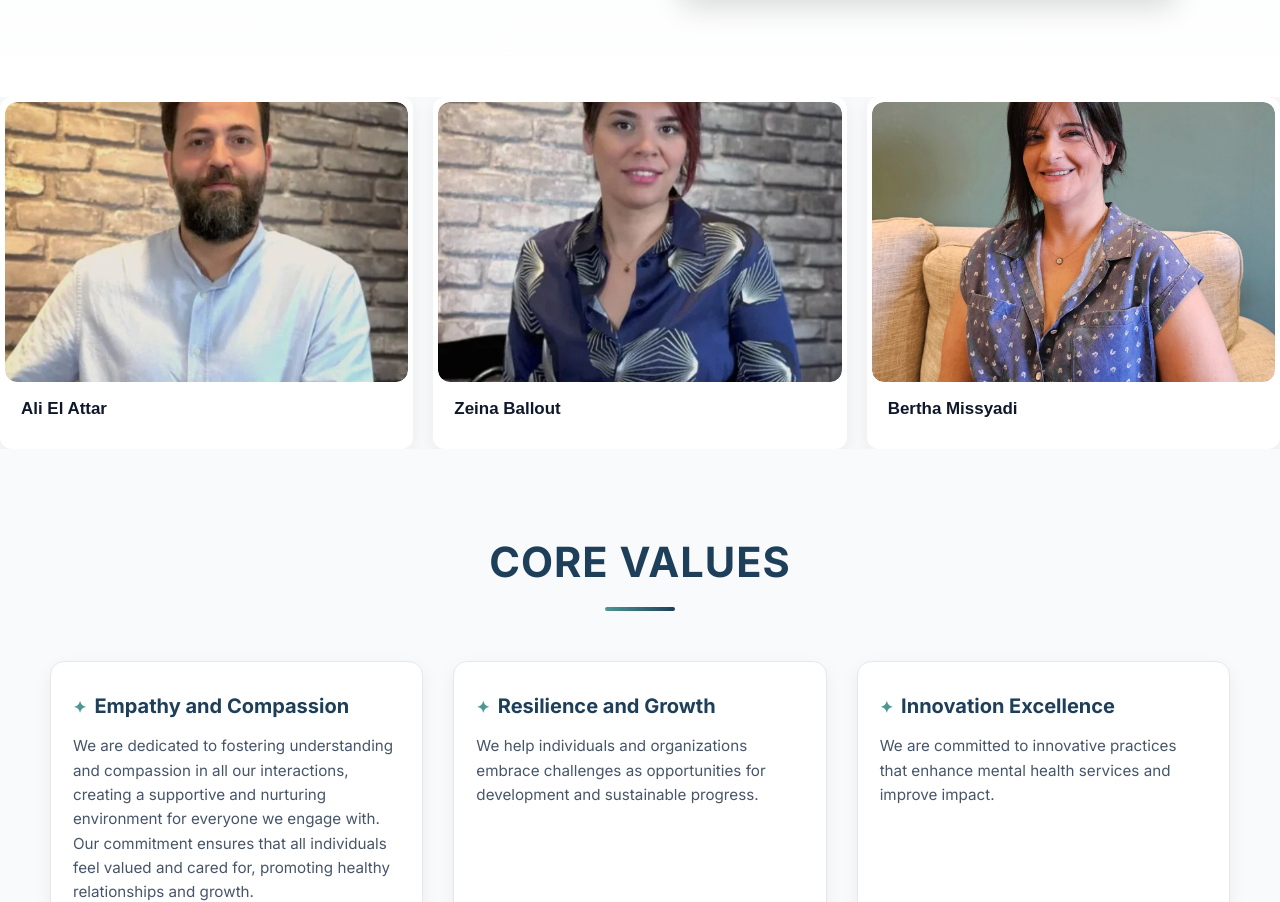
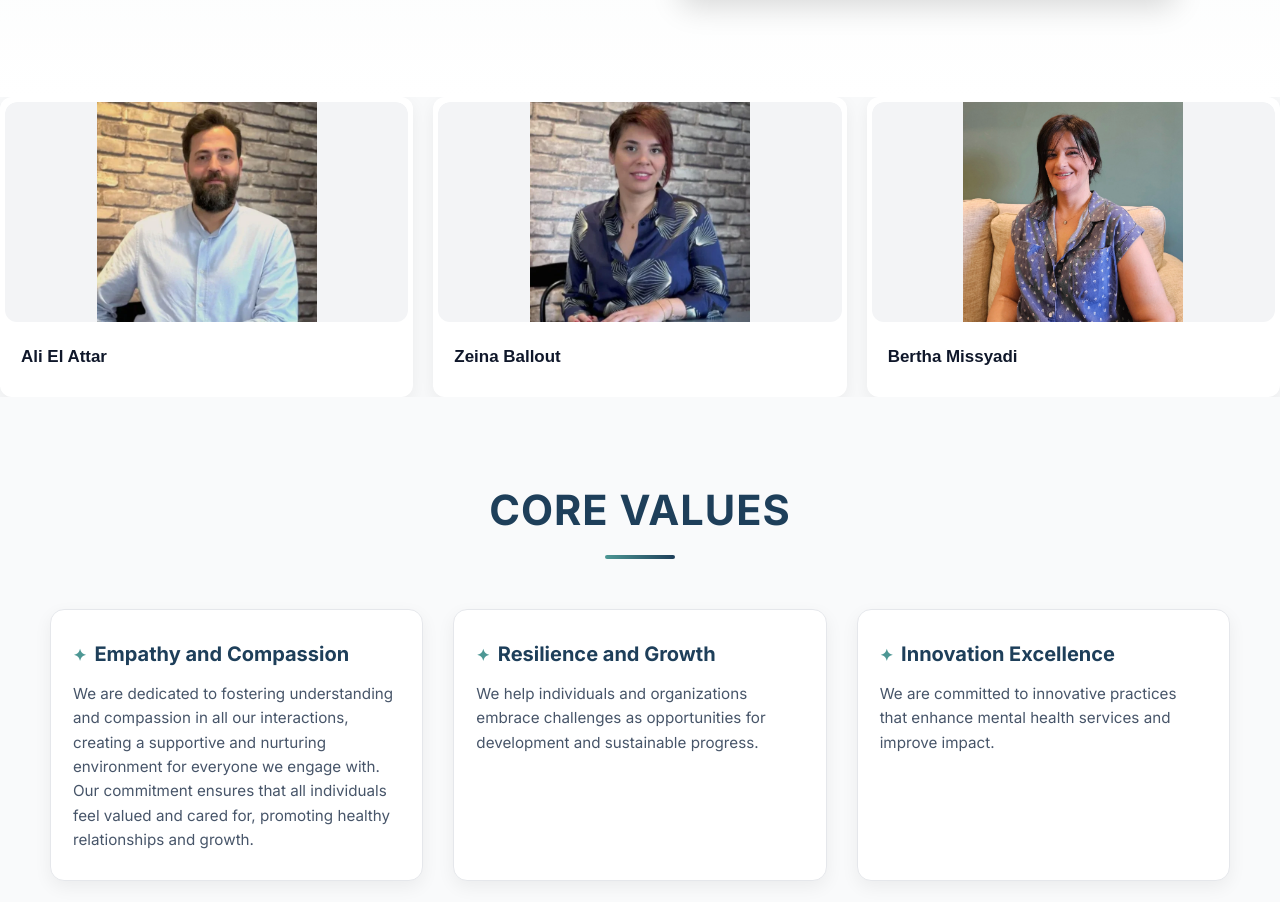
Before and after one commit to marysb22/reframe, a plain HTML site: page about.html in a window 1280 px wide. Shown: the part 822-1724 px from the top of the page. Drawn offline with Linux system fonts and the light colour scheme.

Commit message:
Update about.html

```diff
--- a/about.html
+++ b/about.html
@@ -401,13 +401,14 @@
   border-radius: 12px;
 }
 
+
+/* Image container */
 .card-figure img {
   width: 100%;
-  height: 280px;
-  object-fit: cover;
-  display: block;
+  height: 220px;          /* smaller height */
+  object-fit: contain;    /* show full photo */
+  background: #f3f4f6;    /* soft background for empty space */
   border-radius: 12px;
-  transition: transform 0.5s ease;
 }
 
 .card-figure:hover img {
```
